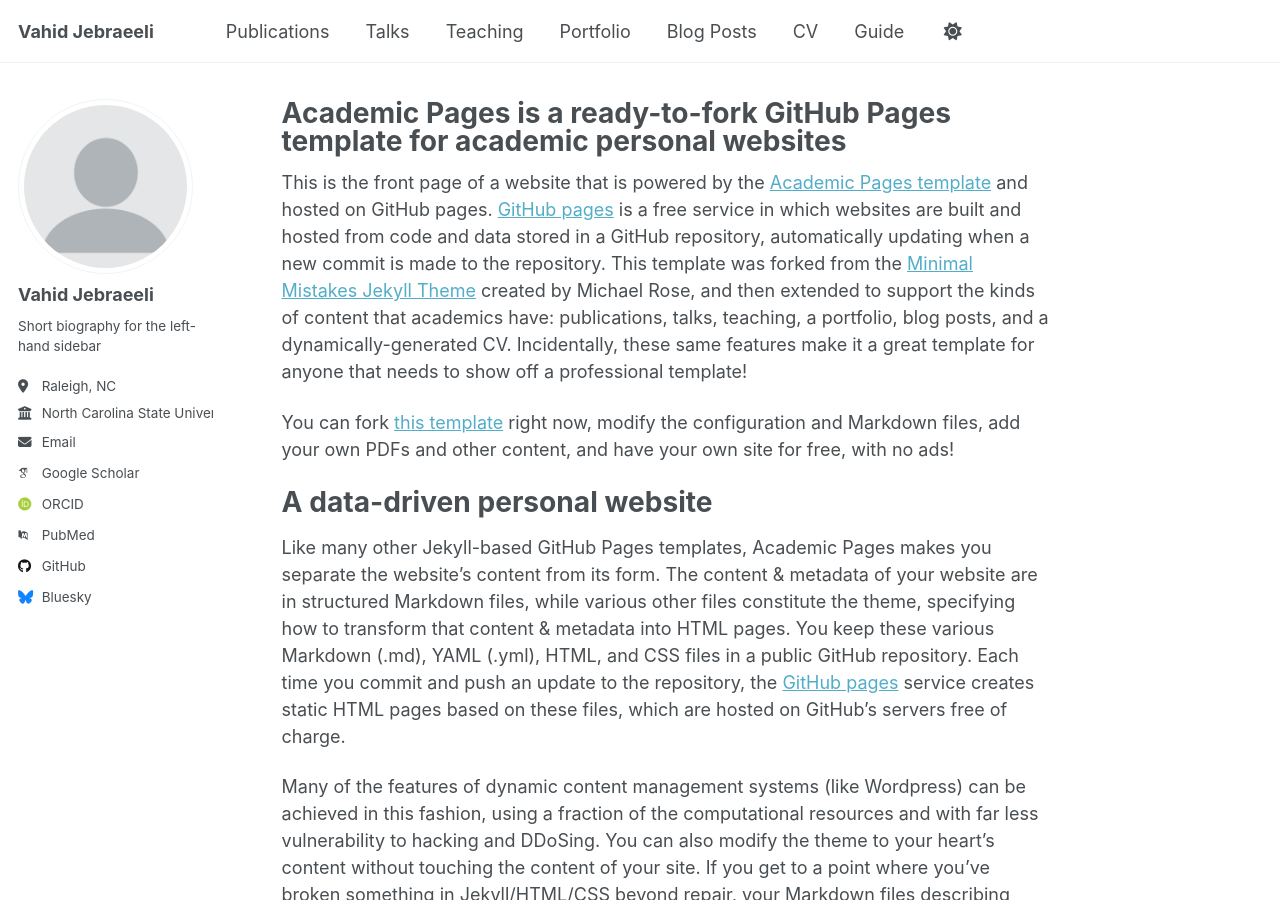
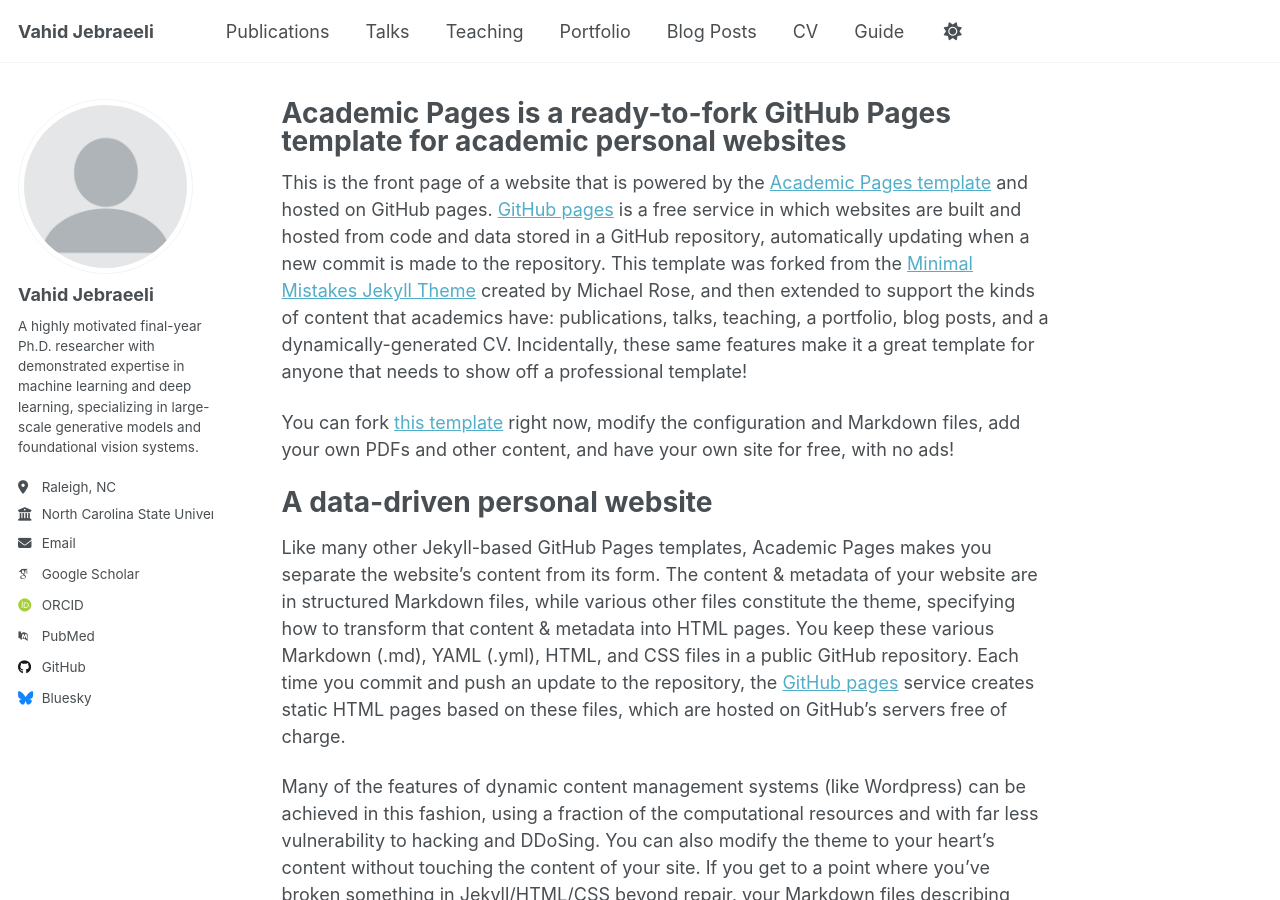
Before and after one commit to VahidJbrl/VahidJbrl-VahidJbrl.github.io, a Jekyll site: the page built from _pages/about.md, in a window 1280 px wide and 900 px high. Built offline with Jekyll 4.4.1, drawn with Linux system fonts in a browser that asks for light colours; some web fonts are replaced; a script that is not in the unit is left out; part of the change alters nothing that is shown.

Commit message:
Update _config.yml

```diff
--- a/_config.yml
+++ b/_config.yml
@@ -26,7 +26,7 @@ author:
   avatar           : "profile.png"
   name             : "Vahid Jebraeeli"
   pronouns         : # example: "she/her"
-  bio              : "Short biography for the left-hand sidebar"
+  bio              : "A highly motivated final-year Ph.D. researcher with demonstrated expertise in machine learning and deep learning, specializing in large-scale generative models and foundational vision systems."
   location         : "Raleigh, NC"
   employer         : "North Carolina State University"
   uri              : # URL
@@ -35,7 +35,7 @@ author:
   # Academic websites
   academia         : # URL
   arxiv            : # URL - Update with the correct link to your profile
-  googlescholar    : "https://scholar.google.com/citations?user=PS_CX0AAAAAJ"
+  googlescholar    : "https://scholar.google.com/citations?user=p3_1UtYAAAAJ&hl=en"
   inspire-hep      : # URL
   impactstory      : # URL
   orcid            : "http://orcid.org/yourorcidurl"
@@ -48,7 +48,7 @@ author:
   bitbucket        : # Username - Update with your username on the site
   codepen          : # Username
   dribbble         : # Username
-  github           : "academicpages"
+  github           : "VahidJbrl"
   kaggle           : # Username
   stackoverflow    : # User number or user number and name (i.e., use "1" or "1/jeff-atwood")
 
```
